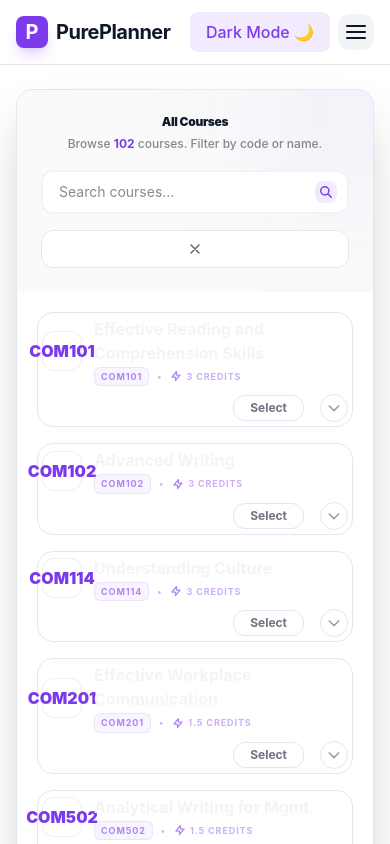
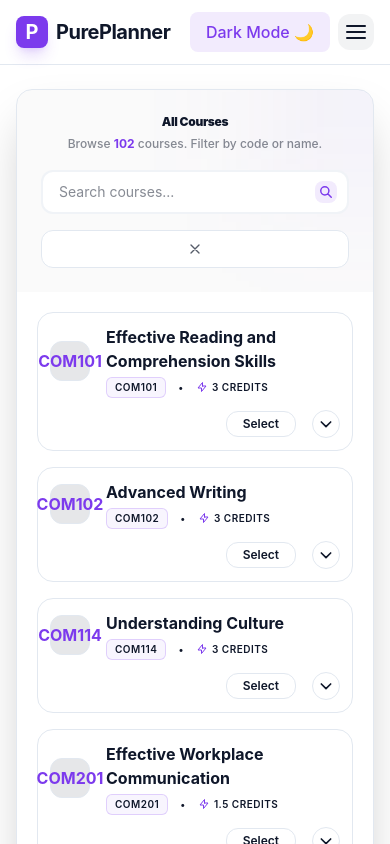
Before and after one commit to darshilcodes/course-planner, a React (Vite) app: page /courses in a window 390 px wide. Shown: the top 844 px of the page. Built offline with nearby package versions, Linux system fonts and the light colour scheme.

Commit message:
feat: updated planner UI

```diff
--- a/src/components/courses/CourseAccordionItem.jsx
+++ b/src/components/courses/CourseAccordionItem.jsx
@@ -4,8 +4,9 @@ import { useCourseContext } from "../../context/CourseContext";
 export default function CourseAccordionItem({ course: propCourse, isOpen, onToggle }) {
   const { courses, toggleCourse } = useCourseContext();
 
-  // Find the course in the context to get its latest selection state
-  const course = courses.find(c => c.courseCode === propCourse.courseCode) || propCourse;
+  const course =
+    courses.find((c) => c.courseCode === propCourse.courseCode) || propCourse;
+
   const isSelected = course.selected;
 
   const handleSelect = (e) => {
@@ -17,39 +18,51 @@ export default function CourseAccordionItem({ course: propCourse, isOpen, onTogg
     <div
       className={`group bg-card rounded-2xl border transition-all duration-500 hover:shadow-lg ${
         isSelected
-          ? "border-primary/50 ring-4 ring-primary/5 shadow-primary/5 bg-primary/[0.02]"
+          ? "border-primary ring-4 ring-primary/10 bg-primary/5"
           : isOpen
-          ? "border-primary/30 ring-4 ring-primary/5 shadow-primary/5 bg-primary/[0.01]"
-          : "border-border hover:border-primary/20 bg-transparent"
+          ? "border-primary/40 ring-4 ring-primary/5 bg-primary/5"
+          : "border-border hover:border-primary/30"
       }`}
     >
       {/* Header */}
       <div
         onClick={onToggle}
-        className={`cursor-pointer p-1 flex flex-col sm:flex-row sm:items-center justify-between gap-2 transition-colors`}
+        className="cursor-pointer p-3 flex flex-col sm:flex-row sm:items-center justify-between gap-3 transition-colors"
       >
-        <div className="flex gap-3 md:gap-8 items-center">
+        <div className="flex gap-4 md:gap-8 items-center">
+          {/* Course Code Badge */}
           <div
-            className={`w-10 h-10 md:w-25 md:h-10 rounded-xl flex items-center justify-center font-black text-base md:text-lg border transition-all duration-500 ${
+            className={`w-10 h-10 md:w-24 md:h-10 rounded-xl flex items-center justify-center font-bold text-base md:text-lg border transition-all duration-500 ${
               isSelected || isOpen
-                ? "bg-primary text-white border-primary shadow-lg shadow-primary/30"
-                : "bg-background text-primary border-primary/10 group-hover:bg-background"
+                ? "bg-primary text-primary-foreground border-primary shadow-md"
+                : "bg-foreground/10 text-primary border-border"
             }`}
           >
             {course.courseCode}
           </div>
+
+          {/* Course Info */}
           <div>
-            <h2 className={`text-base md:text-lg font-bold mb-0.5 transition-colors ${isSelected ? 'text-primary' : 'text-zinc-100 dark:text-zinc-100 group-hover:text-primary'}`}>
+            <h2
+              className={`text-base md:text-lg font-bold mb-1 transition-colors ${
+                isSelected
+                  ? "text-primary"
+                  : "text-foreground group-hover:text-primary"
+              }`}
+            >
               {course.courseName}
             </h2>
-            <div className="flex items-center gap-2 md:gap-3 text-[9px] font-bold text-primary/40 uppercase tracking-widest">
-              <span className="px-1.5 py-0.5 rounded-md bg-primary/5 border border-primary/10 text-primary/60">
+
+            <div className="flex items-center gap-3 text-[10px] font-semibold text-muted-foreground uppercase tracking-wider">
+              <span className="px-2 py-0.5 rounded-md bg-primary/5 border border-primary/20 ">
                 {course.courseCode}
               </span>
+
               <span>•</span>
+
               <span className="flex items-center gap-1">
                 <svg
-                  className="w-3 h-3 text-primary/60"
+                  className="w-3 h-3 text-primary"
                   fill="none"
                   viewBox="0 0 24 24"
                   stroke="currentColor"
@@ -57,7 +70,7 @@ export default function CourseAccordionItem({ course: propCourse, isOpen, onTogg
                   <path
                     strokeLinecap="round"
                     strokeLinejoin="round"
-                    strokeWidth={2.5}
+                    strokeWidth={2}
                     d="M13 10V3L4 14h7v7l9-11h-7z"
                   />
                 </svg>
@@ -67,19 +80,31 @@ export default function CourseAccordionItem({ course: propCourse, isOpen, onTogg
           </div>
         </div>
 
+        {/* Right Controls */}
         <div className="flex items-center gap-4 self-end sm:self-center">
+          {/* Select Button */}
           <button
             onClick={handleSelect}
-            className={`px-4 py-1 rounded-xl text-xs font-bold transition-all duration-300 cursor-pointer ${
+            className={`px-4 py-1 rounded-xl text-xs font-semibold transition-all duration-300 cursor-pointer ${
               isSelected
-                ? "bg-primary text-white shadow-lg shadow-primary/25 border border-primary"
-                : "bg-background text-foreground/60 border border-border hover:border-primary/50 hover:text-primary"
+                ? "bg-primary text-primary-foreground shadow-md border border-primary"
+                : "bg-background text-muted-foreground border border-border hover:border-primary hover:text-primary"
             }`}
           >
             {isSelected ? (
               <span className="flex items-center gap-2">
-                <svg className="w-3 h-3" fill="none" viewBox="0 0 24 24" stroke="currentColor">
-                  <path strokeLinecap="round" strokeLinejoin="round" strokeWidth={3} d="M5 13l4 4L19 7" />
+                <svg
+                  className="w-3 h-3"
+                  fill="none"
+                  viewBox="0 0 24 24"
+                  stroke="currentColor"
+                >
+                  <path
+                    strokeLinecap="round"
+                    strokeLinejoin="round"
+                    strokeWidth={3}
+                    d="M5 13l4 4L19 7"
+                  />
                 </svg>
                 Selected
               </span>
@@ -88,11 +113,12 @@ export default function CourseAccordionItem({ course: propCourse, isOpen, onTogg
             )}
           </button>
 
+          {/* Expand Icon */}
           <div
             className={`w-7 h-7 md:w-8 md:h-8 rounded-full flex items-center justify-center border transition-all duration-500 shrink-0 ${
               isOpen
-                ? "bg-primary text-white border-primary rotate-180 shadow-lg shadow-primary/20"
-                : "bg-background text-foreground/40 border-border group-hover:border-primary/50 group-hover:text-primary"
+                ? "bg-primary text-primary-foreground border-primary rotate-180 shadow-md"
+                : "bg-background text-muted-foreground border-border group-hover:border-primary group-hover:text-primary"
             }`}
           >
             <svg
@@ -116,31 +142,31 @@ export default function CourseAccordionItem({ course: propCourse, isOpen, onTogg
       <div
         className={`transition-all duration-500 ease-in-out px-5 ${
           isOpen
-            ? "max-h-[1000px] opacity-100 pb-6 pt-1"
+            ? "max-h-[1000px] opacity-100 pb-6 pt-2"
             : "max-h-0 opacity-0 overflow-hidden"
         }`}
       >
         <div className="h-px bg-gradient-to-r from-transparent via-border to-transparent mb-6" />
 
         <div className="grid lg:grid-cols-2 gap-6">
-          {/* Faculties */}
+          {/* Instructors */}
           <div className="space-y-3">
-            <div className="flex items-center gap-2">
-              <div className="w-1 h-1 rounded-full bg-primary" />
-              <h3 className="text-[9px] font-black uppercase tracking-[0.15em] text-foreground/30">
+            <h3 className="text-xs font-semibold uppercase tracking-wider text-muted-foreground">
               Instructors
             </h3>
-            </div>
+
             <div className="flex flex-wrap gap-2">
               {course.faculties?.map((faculty, index) => (
                 <div
                   key={index}
-                  className="flex items-center gap-2.5 px-3 py-1.5 rounded-xl bg-foreground/[0.03] text-foreground border border-border group/fac transition-all hover:bg-primary/5 hover:border-primary/20"
+                  className="flex items-center gap-2 px-3 py-1.5 rounded-xl bg-background text-foreground border border-border hover:bg-primary/5 hover:border-primary/30 transition-all"
                 >
-                  <div className="w-6 h-6 rounded-lg bg-primary/10 text-primary flex items-center justify-center text-[10px] font-bold transition-all group-hover/fac:bg-primary group-hover/fac:text-white">
+                  <div className="w-6 h-6 rounded-lg bg-primary/10 text-primary flex items-center justify-center text-xs font-bold">
                     {faculty.name.charAt(0)}
                   </div>
-                  <span className="font-semibold text-xs">{faculty.name}</span>
+                  <span className="font-medium text-xs">
+                    {faculty.name}
+                  </span>
                 </div>
               ))}
             </div>
@@ -148,21 +174,18 @@ export default function CourseAccordionItem({ course: propCourse, isOpen, onTogg
 
           {/* Sections */}
           <div className="space-y-3">
-            <div className="flex items-center gap-2">
-              <div className="w-1 h-1 rounded-full bg-primary" />
-              <h3 className="text-[9px] font-black uppercase tracking-[0.15em] text-primary/30">
+            <h3 className="text-xs font-semibold uppercase tracking-wider text-muted-foreground">
               Sections
             </h3>
-            </div>
 
             <div className="grid gap-2">
               {course.sections?.map((section) => (
                 <div
                   key={section.sectionId}
-                  className="p-3 rounded-xl bg-foreground/[0.01] border border-border/60 hover:border-primary/30 transition-all bg-card"
+                  className="p-3 rounded-xl bg-background border border-border hover:border-primary/40 transition-all"
                 >
                   <div className="flex justify-between items-center mb-2">
-                    <p className="font-black text-[9px] text-primary/80 uppercase tracking-wider">
+                    <p className="font-semibold text-xs text-primary uppercase tracking-wider">
                       Sec {section.sectionId}
                     </p>
                     <div className="w-1.5 h-1.5 rounded-full bg-primary" />
@@ -172,11 +195,10 @@ export default function CourseAccordionItem({ course: propCourse, isOpen, onTogg
                     {section.schedule?.map((slot, i) => (
                       <div
                         key={i}
-                        className="flex items-center gap-2 text-[10px] text-foreground/60"
+                        className="flex items-center gap-2 text-xs text-muted-foreground"
                       >
-                        <div className="text-primary">
                         <svg
-                            className="w-3 h-3"
+                          className="w-3 h-3 text-primary"
                           fill="none"
                           viewBox="0 0 24 24"
                           stroke="currentColor"
@@ -188,11 +210,12 @@ export default function CourseAccordionItem({ course: propCourse, isOpen, onTogg
                             d="M12 8v4l3 3m6-3a9 9 0 11-18 0 9 9 0 0118 0z"
                           />
                         </svg>
-                        </div>
-                        <span className="font-bold text-foreground/70">
+
+                        <span className="font-medium text-foreground">
                           {slot.day.substring(0, 3)}
                         </span>
-                        <span className="font-medium">{slot.startTime}</span>
+
+                        <span>{slot.startTime}</span>
                       </div>
                     ))}
                   </div>
```
Lines whose indentation alone changed are shown as unchanged.
